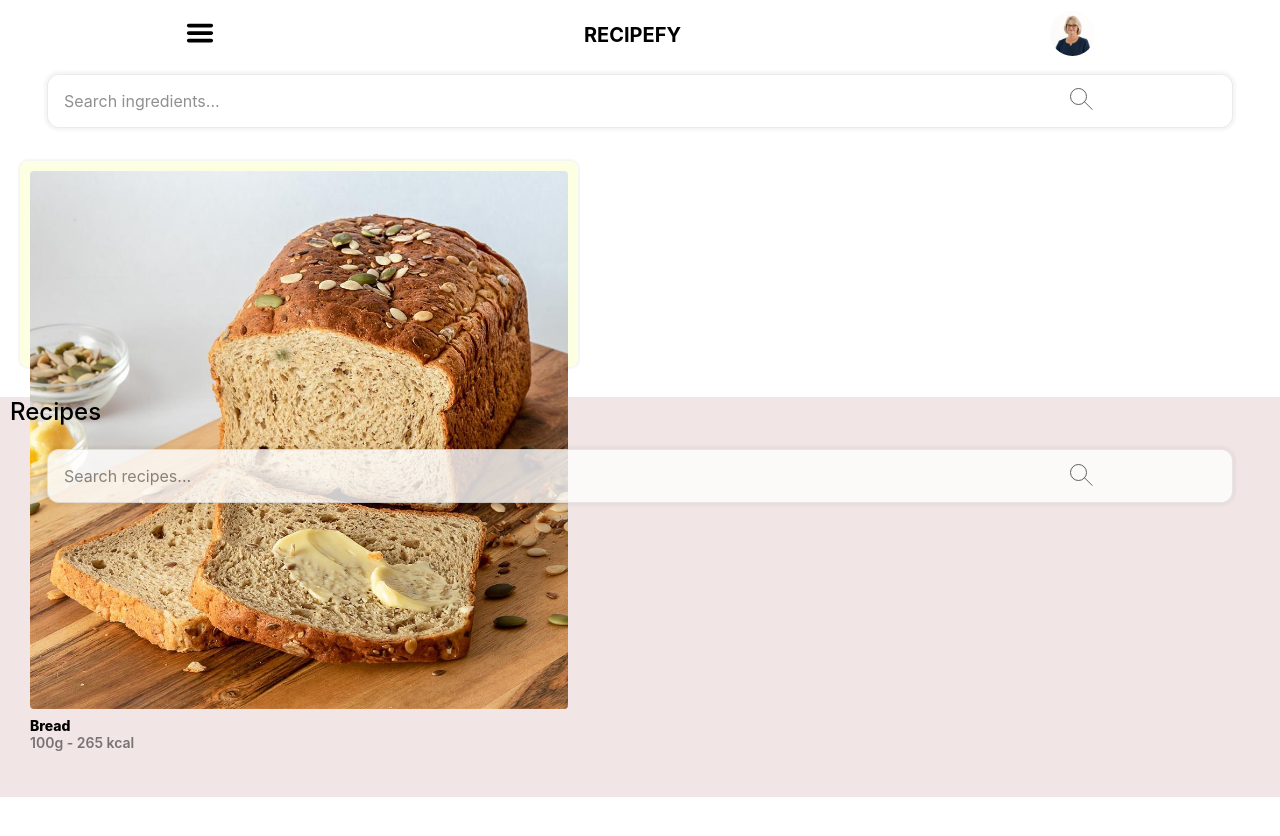
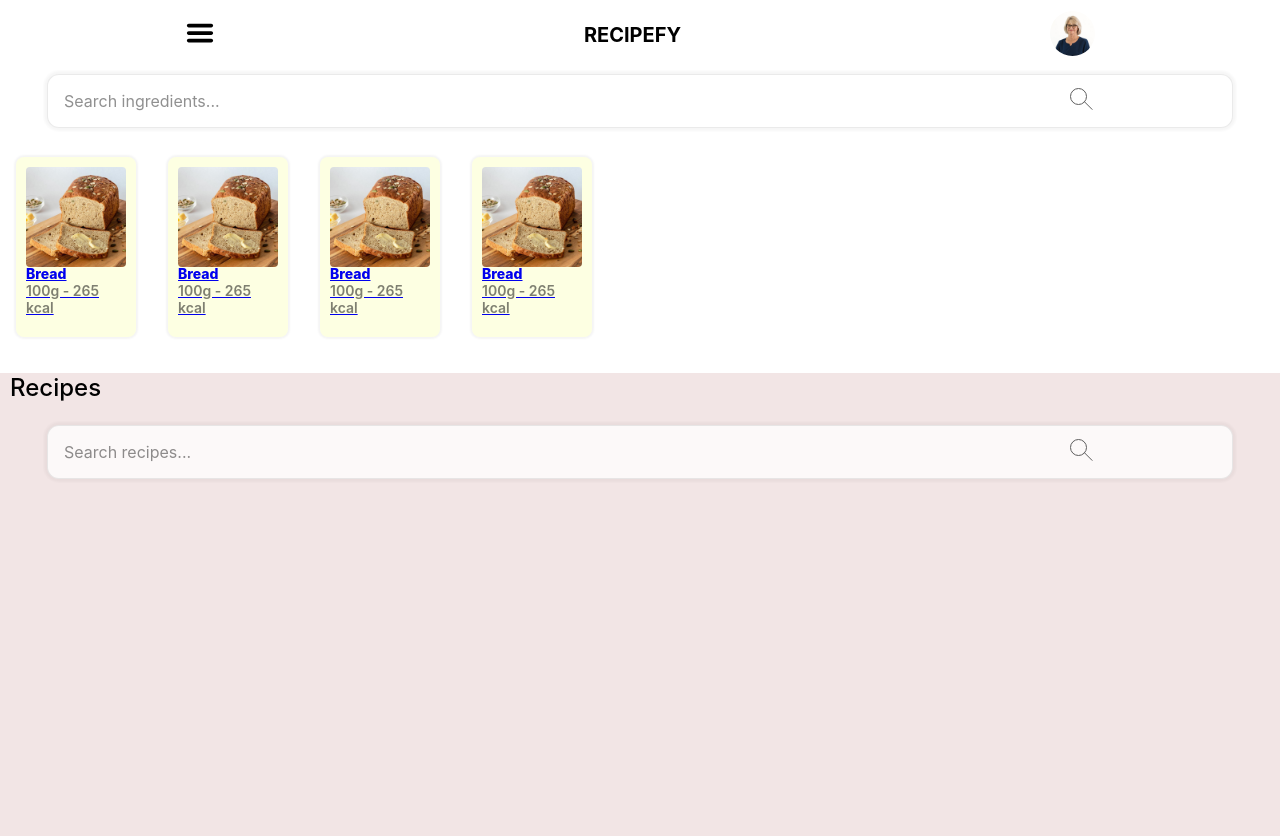
Before and after one commit to nandowastaken/recipefy-js, a React (Create React App) app: page / in a window 1280 px wide. Shown: the top 836 px of the page. Before the commit the page ends 800 px from the top, so only its background shows below. Built offline with nearby package versions, Linux system fonts and the light colour scheme; the HTML template or start-up script is replaced by a standard one.

Commit message:
some styles bugs fixed and Nutritional Facts screen added

```diff
--- a/src/App.js
+++ b/src/App.js
@@ -7,6 +7,7 @@ import Menu from './screens/Menu';
 import ForgotPassword from './screens/ForgotPassword';
 import Search from './screens/Search';
 import Profile from './screens/Profile';
+import NutritionalFacts from './screens/NutritionalFacts';
 
 function App() {
   return (
@@ -17,6 +18,7 @@ function App() {
           <Route path="/search" element={<Search/>}/>
           <Route path="/profile" element={<Profile/>}/>
           <Route path="/menu" element={<Menu/>}/>
+          <Route path='/nutritional_facts' element={<NutritionalFacts/>}/>
 
           <Route path="/forgotPassword" element={<ForgotPassword/>}/>
         </Routes>
--- a/src/components/Ingredient.jsx
+++ b/src/components/Ingredient.jsx
@@ -1,13 +1,16 @@
 import React, { Component } from 'react';
 import bread from '../assets/imgs/bread.jpg'
+import { Link } from 'react-router-dom';
 
 var styles = {
     ingredient: {
-        width: '45%',
-        height: '25.8vh',
+        width: '120px',
+        height: '180px',
         backgroundColor: '#FDFFE2',
         borderRadius: '8px',
         boxShadow: '0px 0px 2px 2px rgb(0, 0, 0, 0.045)',
+        margin: '1rem'
+
     },
 
     ingredientImageContainer: {
@@ -49,7 +52,7 @@ var styles = {
         padding: '0px 0px 0px 0px',
         color: 'rgb(0, 0, 0, 0.5)',
         fontWeight: '600',
-    }
+    },
 }
 
 class Ingredient extends Component {
@@ -57,6 +60,7 @@ class Ingredient extends Component {
     render() {
         return (
                 <div style={styles.ingredient}>
+                    <Link to="/nutritional_facts">
                         <div style={styles.ingredientImageContainer}>
                             <img src={bread} alt="Bread" style={styles.ingredientImage}/>
                         </div>
@@ -65,8 +69,7 @@ class Ingredient extends Component {
                             <p style={styles.ingredientName}>Bread</p>
                             <p style={styles.ingredientResume}>100g - 265 kcal</p>
                         </div>
-
-
+                    </Link>
                 </div>
         );
     }
--- a/src/screens/Home.jsx
+++ b/src/screens/Home.jsx
@@ -7,20 +7,23 @@ import FunctionalSearchBar from '../components/FunctionalSearchBar';
 var styles = {
     homeContainer: {
         width: '100vw',
-        height: '100vh'
+        height: '100vh',
+        overflow: 'hidden'
+    },
+
+    ingredientsConteiner: {
+        overflowX: 'scroll'
     },
 
     ingredients: {
-        width: 'auto',
         display: 'flex',
-        alignItems: 'center',
-        margin: '10px',
-        padding: '10px',
+        flexDirection: 'row',
+        width: '200%'
 
     },
 
     recipes: {
-        height: '50vh',
+        height: '100vh',
         width: '100%',
         backgroundColor: '#F2E5E5',
     },
@@ -40,13 +43,14 @@ class Home extends Component {
     render() {
         return (
             <div className='homeContainer'>
+
                 <Navbar/>
                 <FunctionalSearchBar text="Search ingredients..."/>
 
-
-                <div className='ingredients' style={styles.ingredients}>
-                    <Ingredient/>
-
+                <div className="ingredientsConteiner"  style={styles.ingredientsConteiner}>
+                    <div className='ingredients' style={styles.ingredients}>
+                        {Array(4).fill(<Ingredient/>)}
+                    </div>
                 </div>
 
                 <div className='recipes' style={styles.recipes}>
@@ -54,7 +58,6 @@ class Home extends Component {
                         <h2 style={styles.recipesTitle}>Recipes</h2>
                         <FunctionalSearchBar text='Search recipes...' />
                     </div>
-
                 </div>
 
             </div>
--- a/src/screens/Menu.jsx
+++ b/src/screens/Menu.jsx
@@ -25,29 +25,26 @@ class Menu extends Component {
                 <div className='settings' style={styles.settings}>
                     <div className='favorites' style={styles.favorites}>
                         <h3>Favorites</h3>
-                        <hr size='1' width='90%' color='black'></hr>
+                        <hr size='1' width='100%' color='black'></hr>
                     </div>
 
                     <div className='userSettings' style={styles.userSettings}>
                         <h2>User Settings</h2>
                         <div className='userSettingsOptions' style={styles.userSettingsOptions}>
                             <h3>Edit Profile</h3>
-                            <hr size='1' width='90%' color='black'></hr>
                             <h3>My Account</h3>
-                            <hr size='1' width='90%' color='black'></hr>
                             <h3>Disconnect</h3>
                         </div>
-                        <hr size='1' width='90%' color='black'></hr>
+                        <hr size='1' width='100%' color='black'></hr>
                     </div>
 
                     <div className='generalSettings' style={styles.generalSettings}>
                         <h2>General Settings</h2>
                         <div className='generalSettingsOptions' style={styles.generalSettingsOptions}>
                             <h3>Appearance</h3>
-                            <hr size='1' width='90%' color='black'></hr>
                             <h3>Language</h3>
                         </div>
-                        <hr size='1' width='90%' color='black'></hr>
+                        <hr size='1' width='100%' color='black'></hr>
                     </div>
                 </div>
 
--- /dev/null
+++ b/src/screens/NutritionalFacts.jsx
@@ -0,0 +1,15 @@
+import React, { Component } from 'react';
+import HeaderBack from '../components/HeaderBack';
+
+class NutritionalFacts extends Component {
+    state = { }
+    render() {
+        return (
+            <div>
+                <HeaderBack/>
+            </div>
+        );
+    }
+}
+
+export default NutritionalFacts
```
Lines whose indentation alone changed are shown as unchanged.
